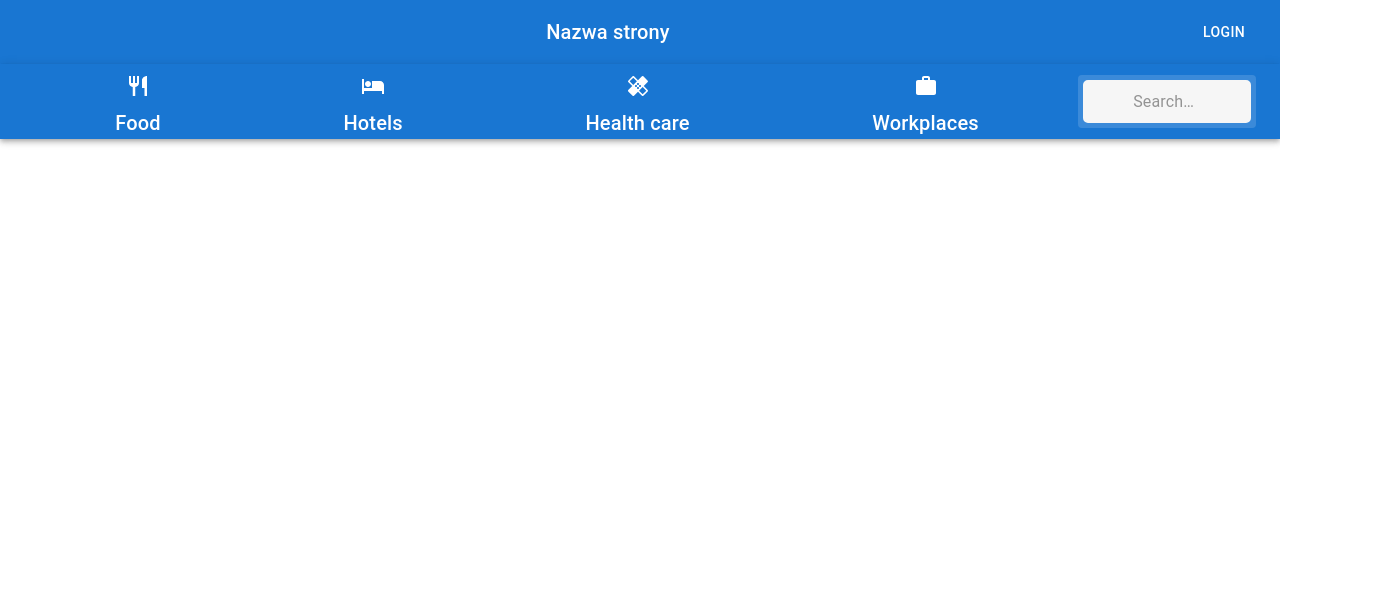
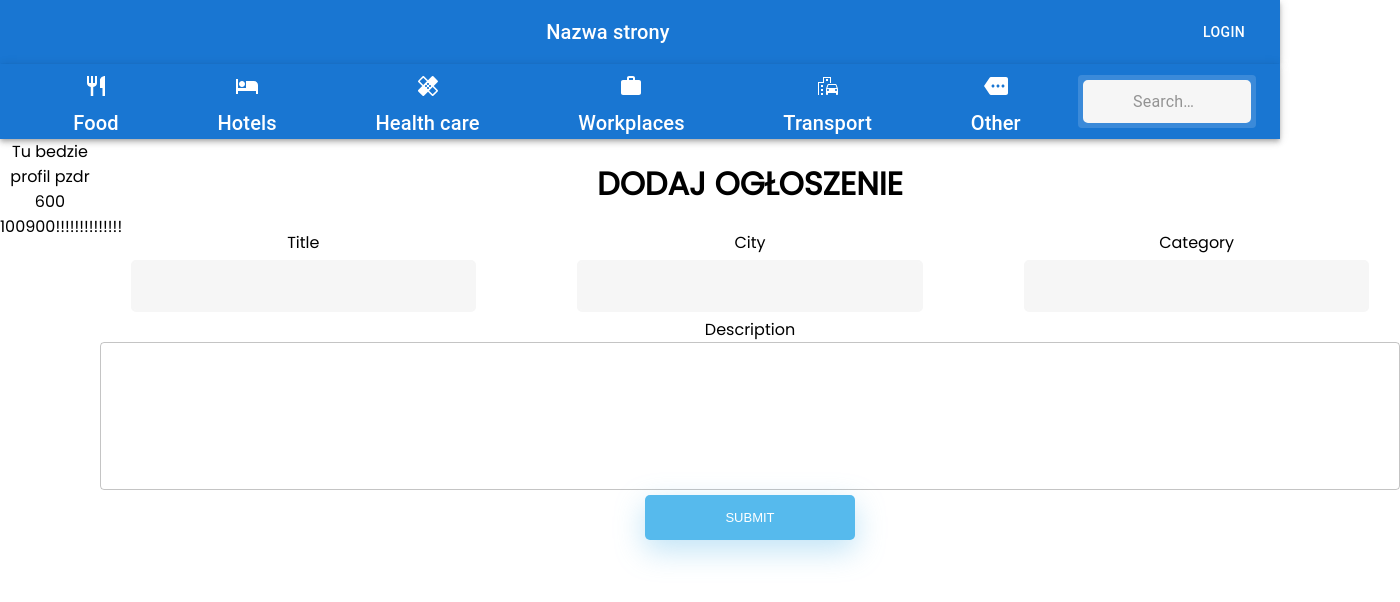
Before and after one commit to ZiembaPiotr/FrontHakaton, a React (Create React App) app: page /account in a window 1280 px wide. Shown: the top 602 px of the page, 1400 px wide, since content can reach past the window. Built offline with nearby package versions, Linux system fonts and the light colour scheme.

Commit message:
Filter update and profile

```diff
--- a/src/App.js
+++ b/src/App.js
@@ -9,6 +9,7 @@ import {useState} from "react";
 import {useCycle} from "framer-motion";
 import {IsAuthenticatingContext} from "./providers/isAuthenticatingProvider";
 import {FilterTypeContext} from "./providers/filterTypeProvider";
+import Account from "./pages/Account";
 
 function App() {
   const [searchBarContent, setSearchBarContent] = useState("")
@@ -21,11 +22,11 @@ function App() {
         <FilterTypeContext.Provider value={{filterType}}>
           <Router>
             <Navbar/>
-            {!isAuthenticating && (<SearchBar {...{setFilterType}}/>)}
+            {!isAuthenticating && (<SearchBar {...{filterType, setFilterType}}/>)}
             <Switch>
               <Route exact path="/" component={MainPage}/>
               <Route path="/authentication" component={Authentication}/>
-              <Route path="/add_announcement" component={AnnouncementForm}/>
+              <Route path="/account" component={Account}/>
             </Switch>
           </Router>
         </FilterTypeContext.Provider>
--- a/src/components/AnnouncementForm.js
+++ b/src/components/AnnouncementForm.js
@@ -16,7 +16,7 @@ function AnnouncementForm() {
     }, [])
 
     return (
-      <div>
+      <>
           <h1>DODAJ OGŁOSZENIE</h1>
           <form id="loginForm">
               <Grid container columnSpacing={5}>
@@ -61,7 +61,7 @@ function AnnouncementForm() {
 
 
           </form>
-      </div>
+      </>
     );
 }
 
--- a/src/components/List.js
+++ b/src/components/List.js
@@ -4,7 +4,7 @@ import ListItem from "./ListItem";
 import {FilterTypeContext} from "../providers/filterTypeProvider";
 
 const List = () => {
-  let test = ["work", "health", "food", "work", "health", "food", "work", "hotels", "hotels", "hotels", "hotels", "hotels", "health", "food", "work", "hotels", "work", "health", "food", "work", "health", "food", "work", "hotels", "health", "food", "work", "health", "food", "work", "health", "food", "work", "hotels", "health", "food", "work", "health", "food", "work", "health", "food", "work", "hotels", "health", "food"]
+  let test = ["work", "health", "food", "work", "transport", "other", "health", "food", "work", "work", "transport", "other","hotels", "hotels", "hotels", "hotels", "hotels", "health", "food", "work", "hotels", "work", "transport", "other","work", "health", "food", "work", "health", "food", "work", "hotels", "work", "transport", "other","work", "transport", "other","work", "transport", "other","work", "transport", "transport", "other","transport", "other","transport", "other","transport", "other", "other","health", "food", "work", "health", "food", "work", "health", "food", "work", "hotels", "health", "food", "work", "health", "food", "work", "health", "food", "work", "hotels", "health", "food"]
   const { filterType } = useContext(FilterTypeContext);
 
   return (
--- a/src/components/MenuBar.js
+++ b/src/components/MenuBar.js
@@ -10,9 +10,10 @@ import RestaurantIcon from '@mui/icons-material/Restaurant';
 import HotelIcon from '@mui/icons-material/Hotel';
 import HealingIcon from '@mui/icons-material/Healing';
 import WorkIcon from '@mui/icons-material/Work';
+import EmojiTransportationIcon from '@mui/icons-material/EmojiTransportation';
+import MoreIcon from '@mui/icons-material/More';
 import {useContext, useState} from "react";
 import {IsAuthenticatingContext} from "../providers/isAuthenticatingProvider";
-import {useCycle} from "framer-motion";
 
 const Search = styled('div')(({theme}) => ({
   position: 'relative',
@@ -56,13 +57,13 @@ const StyledInputBase = styled(InputBase)(({theme}) => ({
   },
 }));
 
-const SearchBar = ({setFilterType}) => {
+const SearchBar = ({filterType, setFilterType}) => {
   const { isAuthenticating } = useContext(IsAuthenticatingContext)
 
   const [isFiltered, resetFilter] = useState(false)
 
   const setFilter = (filterName) => {
-    if(isFiltered) {
+    if(isFiltered && filterType === filterName) {
       setFilterType("")
       resetFilter(false)
       return
@@ -128,6 +129,32 @@ const SearchBar = ({setFilterType}) => {
               </div>
             </Typography>
 
+            <Typography
+              variant="h6"
+              noWrap
+              component="div"
+              sx={{flexGrow: 1, display: {xs: 'none', sm: 'block'}}}
+
+            >
+              <div onClick={() => setFilter("transport")}>
+                <EmojiTransportationIcon style={{marginTop: 10}}/>
+                <div> Transport </div>
+              </div>
+            </Typography>
+
+            <Typography
+              variant="h6"
+              noWrap
+              component="div"
+              sx={{flexGrow: 1, display: {xs: 'none', sm: 'block'}}}
+
+            >
+              <div onClick={() => setFilter("other")}>
+                <MoreIcon style={{marginTop: 10}}/>
+                <div> Other </div>
+              </div>
+            </Typography>
+
             <Search>
               <SearchIconWrapper>
                 <SearchIcon/>
--- a/src/functions/selectIcon.js
+++ b/src/functions/selectIcon.js
@@ -2,6 +2,8 @@ import WorkIcon from '@mui/icons-material/Work';
 import RestaurantIcon from '@mui/icons-material/Restaurant';
 import HotelIcon from '@mui/icons-material/Hotel';
 import HealingIcon from '@mui/icons-material/Healing';
+import EmojiTransportationIcon from '@mui/icons-material/EmojiTransportation';
+import MoreIcon from '@mui/icons-material/More';
 
 export const selectIcon = (advertisementType) => {
   switch (advertisementType) {
@@ -13,6 +15,10 @@ export const selectIcon = (advertisementType) => {
       return <HealingIcon style={{flex: 1, marginTop: 25}}/>
     case 'hotels':
       return <HotelIcon style={{flex: 1, marginTop: 25}}/>
+    case 'transport':
+      return <EmojiTransportationIcon style={{flex: 1, marginTop: 25}}/>
+    case 'other':
+      return <MoreIcon style={{flex: 1, marginTop: 25}}/>
     default:
       return "XD"
   }
--- /dev/null
+++ b/src/pages/Account.js
@@ -0,0 +1,18 @@
+import React from 'react';
+import "../styles/account.css"
+import AnnouncementForm from "../components/AnnouncementForm";
+
+const Account = () => {
+  return (
+    <div className="accountContainer">
+      <div className="profile">
+        Tu bedzie profil pzdr 600 100900!!!!!!!!!!!!!!
+      </div>
+      <div className="form">
+        <AnnouncementForm />
+      </div>
+    </div>
+  );
+};
+
+export default Account;
--- /dev/null
+++ b/src/styles/account.css
@@ -0,0 +1,13 @@
+.accountContainer {
+    display: flex;
+    flex-direction: row;
+}
+
+.profile {
+    min-width: 100px;
+    flex: 1
+}
+
+.form {
+    flex: available;
+}
```
